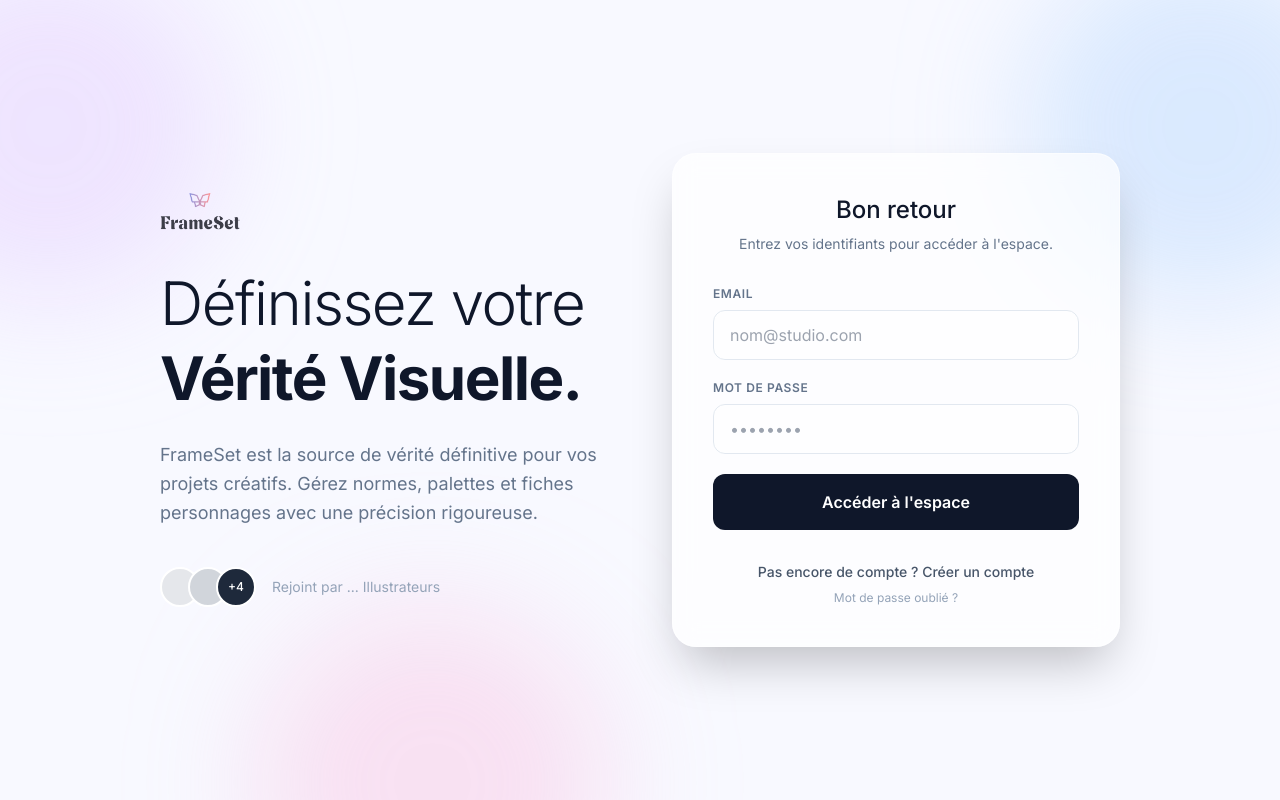
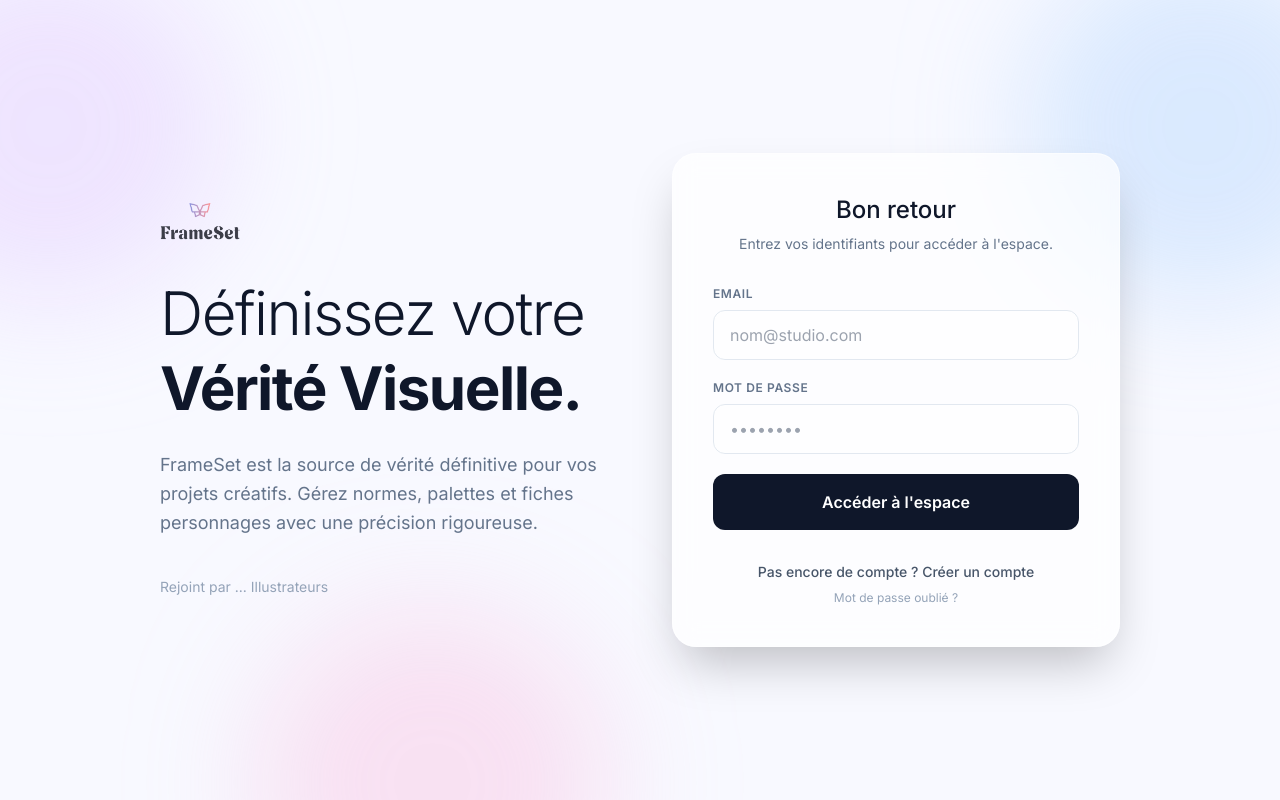
Before and after one commit to AxelleDev/FrameSet, a React (Vite) app in the folder frontend/: page /#/login in a window 1280 px wide. Built offline with nearby package versions, Linux system fonts and the light colour scheme; no server answers.

Commit message:
removed avatar circles and +4 badge

```diff
--- a/frontend/src/pages/Login.jsx
+++ b/frontend/src/pages/Login.jsx
@@ -66,13 +66,8 @@ export default function Login() {
            </p>
 
            <div className="flex items-center space-x-4 pt-4">
-                <div className="flex -space-x-3">
-                  <div className="w-10 h-10 rounded-full border-2 border-white bg-gray-200"></div>
-                  <div className="w-10 h-10 rounded-full border-2 border-white bg-gray-300"></div>
-                  <div className="w-10 h-10 rounded-full border-2 border-white bg-gray-400 flex items-center justify-center text-xs font-medium text-white bg-slate-800">+4</div>
-                </div>
                 <span className="text-sm text-slate-400">
-                 {userCount !== null ? `Rejoint par ${userCount} Illustrateur${userCount > 1 ? 's' : ''}` : 'Rejoint par ... Illustrateurs'}
+                  {userCount !== null ? `Rejoint par ${userCount} Illustrateur${userCount > 1 ? 's' : ''}` : 'Rejoint par ... Illustrateurs'}
                 </span>
            </div>
         </div>
```
